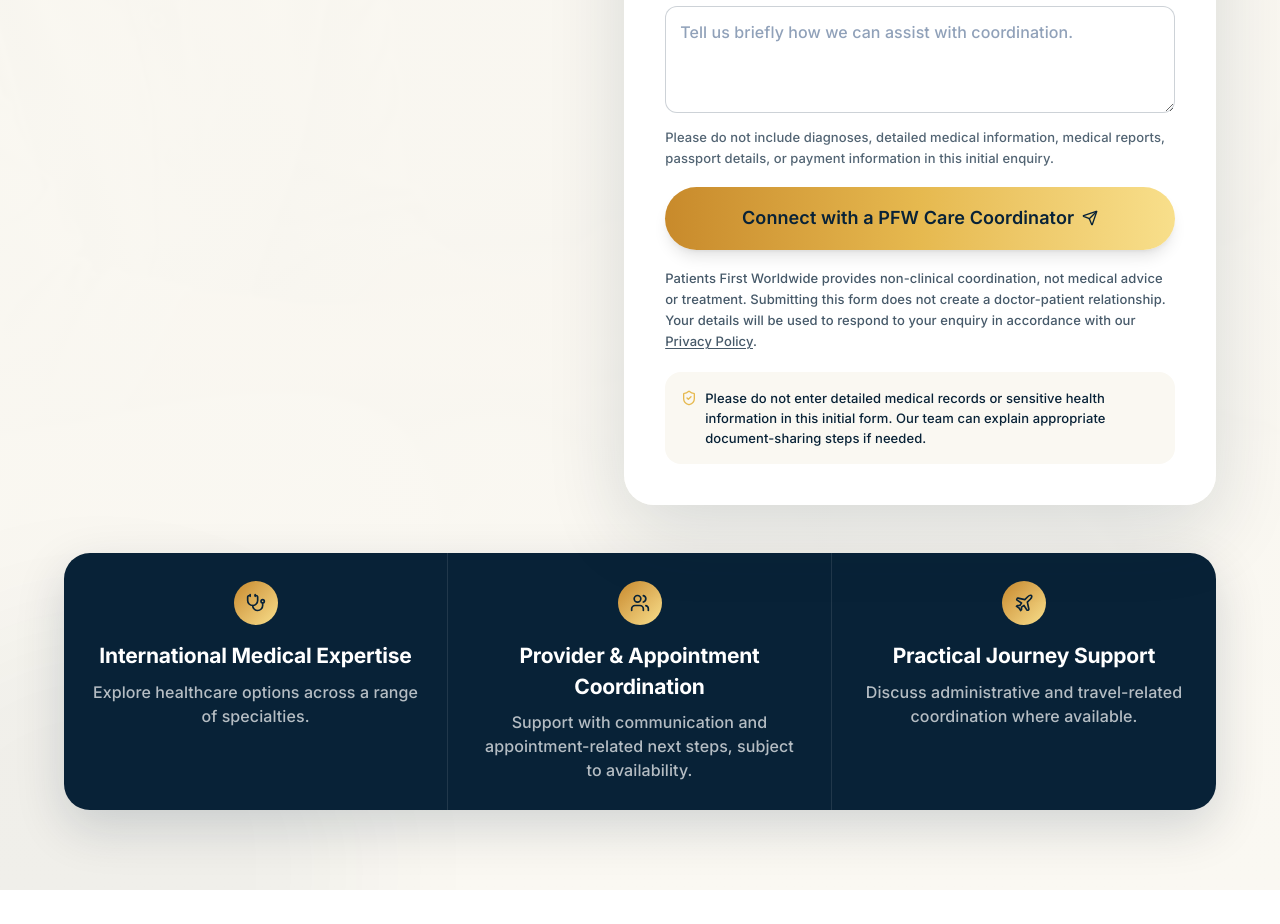
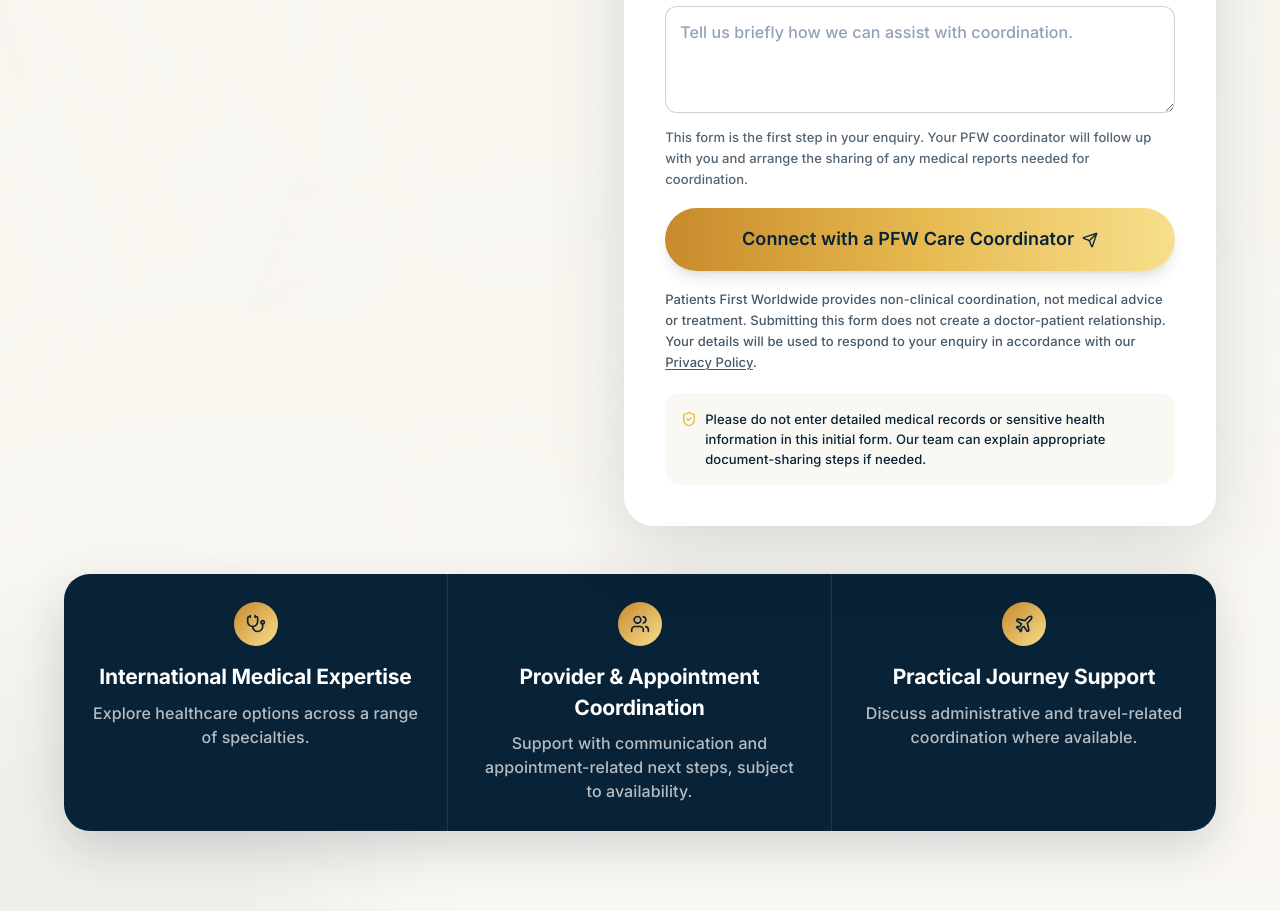
Before and after one commit to growizedigitaluae/patients-first--v2, a Next.js app: page /inbound-treatment-uae in a window 1280 px wide. Shown: the part 1266-2190 px from the top of the page. Built offline with nearby package versions, Linux system fonts and the light colour scheme.

Commit message:
Update English inbound form introduction and CTA

```diff
--- a/src/components/InboundContactForm.tsx
+++ b/src/components/InboundContactForm.tsx
@@ -249,9 +249,10 @@
           defaultValue={state.values?.message}
         />
         <p className="mt-1 text-xs leading-relaxed text-[#082237]/70">
-          Please do not include diagnoses, detailed medical information,
-          medical reports, passport details, or payment information in this
-          initial enquiry.
+          This form is the first step in your enquiry. Your
+PFW coordinator will follow up with you and
+arrange the sharing of any medical reports
+needed for coordination.
         </p>
         {state.errors?.message && (
           <p className="mt-1.5 text-xs text-red-600">
```
